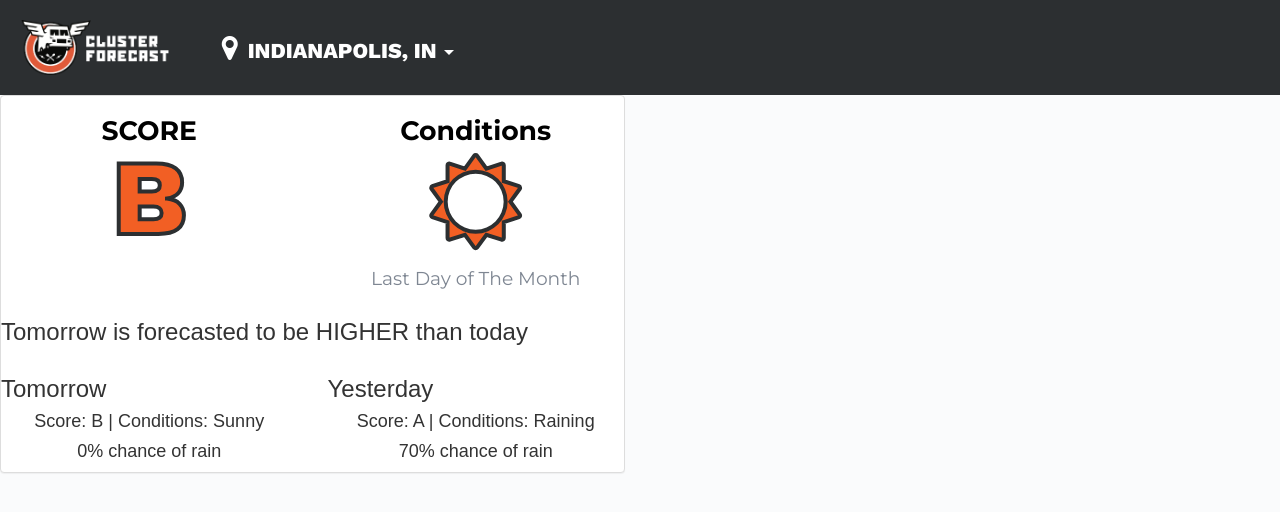
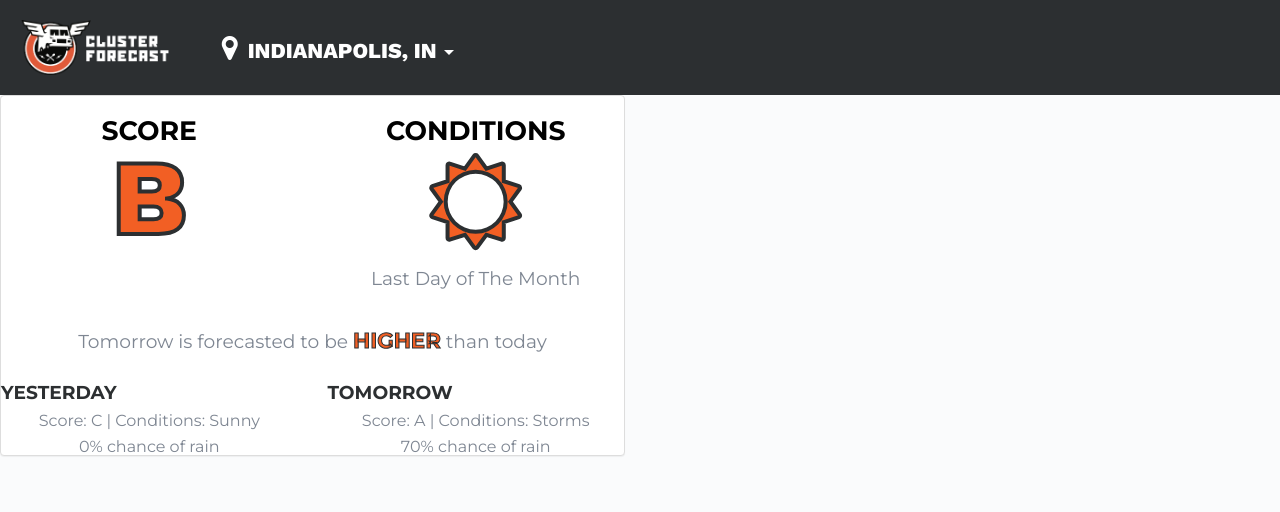
Before and after one commit to nicollis/ClusterForecast, a React (Create React App) app: page / in a window 1280 px wide. Shown: the top 512 px of the page. Built offline with nearby package versions, Linux system fonts and the light colour scheme.

Commit message:
created day forecase component

```diff
--- a/src/components/DayForecast.js
+++ b/src/components/DayForecast.js
@@ -1,38 +1,69 @@
 import React, { Component } from 'react';
 import { Row, Col, Panel } from 'react-bootstrap';
+import QuickDayStats from './QuickDayStats';
 
 class DayForecast extends Component {
+  constructor() {
+    super();
+    this.state = {
+      quickStats: {
+        yesterday: {
+          text: "Yesterday",
+          score: 'C',
+          conditions: 'Sunny',
+          icon: 'fa-sun-o',
+          chance_of_rain: "0%",
+          modifier: null,
+          next_day_outlook: null,
+        },
+        today: {
+          text: "Today",
+          score: 'B',
+          conditions: 'Sunny',
+          icon: 'fa-sun-o',
+          chance_of_rain: "0%",
+          modifier: "Last Day of The Month",
+          next_day_outlook: "Higher",
+        },
+        tomorrow: {
+          text: "Tomorrow",
+          score: 'A',
+          conditions: 'Storms',
+          icon: 'fa-sun-o',
+          chance_of_rain: "70%",
+          modifier: null,
+          next_day_outlook: null,
+        },
+      }
+    };
+  }
+
   render() {
+    let today = this.state.quickStats.today;
     return (
       <Panel header="TODAY'S FORECAST" className="dayforecast">
         <Row>
           <Col sm={6}>
             <h3 className="title">SCORE</h3>
-            <h1>B</h1>
+            <h1>{today.score}</h1>
           </Col>
           <Col sm={6}>
-            <h3 className="title">Conditions</h3>
-            <Row><i className="fa fa-sun-o fa-5x conditions" aria-hidden="true"></i></Row>
-            <h4 className="info">Last Day of The Month</h4>
+            <h3 className="title">CONDITIONS</h3>
+            <Row><i className={today.icon + " fa fa-5x conditions"} aria-hidden="true"></i></Row>
+            <h4 className="info">{today.modifier}</h4>
           </Col>
         </Row>
         <Row>
           <Col sm={12}>
-            <h3 className="text-left">Tomorrow is forecasted to be <span>HIGHER</span> than today</h3>
+            <h3 className=" info">Tomorrow is forecasted to be <span className="sub-title accent">{today.next_day_outlook.toUpperCase()}</span> than today</h3>
           </Col>
         </Row>
         <Row>
           <Col sm={6}>
-            {/* TOBE MOVED TO A COMPONENT */}
-            <h3 className="text-left">Tomorrow</h3>
-            <h4>Score: B | Conditions: Sunny</h4>
-            <h4>0% chance of rain</h4>
+            <QuickDayStats quickStats={this.state.quickStats.yesterday}/>
           </Col>
           <Col sm={6}>
-            {/* TOBE MOVED TO A COMPONENT */}
-            <h3 className="text-left">Yesterday</h3>
-            <h4>Score: A | Conditions: Raining</h4>
-            <h4>70% chance of rain</h4>
+            <QuickDayStats quickStats={this.state.quickStats.tomorrow}/>
           </Col>
         </Row>
       </Panel>
--- /dev/null
+++ b/src/components/QuickDayStats.js
@@ -0,0 +1,17 @@
+import React, { Component } from 'react';
+import { Row, Col } from 'react-bootstrap';
+
+class QuickDayStats extends Component {
+  render() {
+    let day = this.props.quickStats;
+    return (
+      <div className="quickdaystats">
+        <h3 className="text-left sub-title">{day.text.toUpperCase()}</h3>
+        <h4 className="info">Score: {day.score} | Conditions: {day.conditions}</h4>
+        <h4 className="info">{day.chance_of_rain} chance of rain</h4>
+      </div>
+    );
+  }
+}
+
+export default QuickDayStats;
--- a/src/style/base/_index.scss
+++ b/src/style/base/_index.scss
@@ -29,4 +29,7 @@ body {
     color: $info-title-color;
     font-size: 14pt;
   }
+  .accent {
+    color: $primary-accent;
+  }
 }
--- a/src/style/components/_all.scss
+++ b/src/style/components/_all.scss
@@ -1,2 +1,3 @@
 @import 'header';
 @import 'dayforecast';
+@import 'quickdaystats';
--- a/src/style/components/_dayforecast.scss
+++ b/src/style/components/_dayforecast.scss
@@ -17,4 +17,7 @@
   .info {
     padding-top: 10px;
   }
+  .accent {
+    -webkit-text-stroke: 1px $score-border-color;
+  }
 }
--- /dev/null
+++ b/src/style/components/_quickdaystats.scss
@@ -0,0 +1,11 @@
+.quickdaystats {
+  .sub-title {
+    font-size: 14pt;
+    margin-bottom: 0;
+  }
+  .info {
+    font-size: 12pt;
+    line-height: 1;
+    margin: 0;
+  }
+}
--- a/src/style/main.css
+++ b/src/style/main.css
@@ -29,6 +29,9 @@ body {
   font-weight: 400;
   color: #7e8692;
   font-size: 14pt; }
+
+.App .accent {
+  color: #F25F24; }
 
 .Header {
   background-color: #2C2F31;
@@ -72,3 +75,14 @@ body {
     -webkit-text-stroke: 4px #2C2F31; }
   .dayforecast .info {
     padding-top: 10px; }
+  .dayforecast .accent {
+    -webkit-text-stroke: 1px #2C2F31; }
+
+.quickdaystats .sub-title {
+  font-size: 14pt;
+  margin-bottom: 0; }
+
+.quickdaystats .info {
+  font-size: 12pt;
+  line-height: 1;
+  margin: 0; }
```
